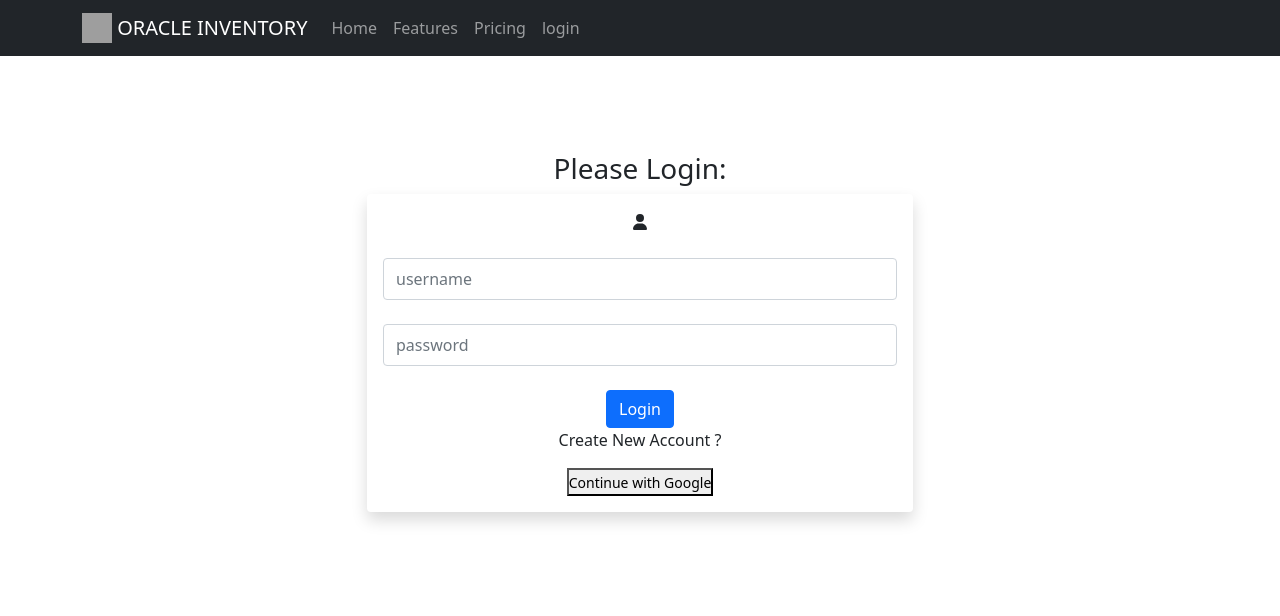
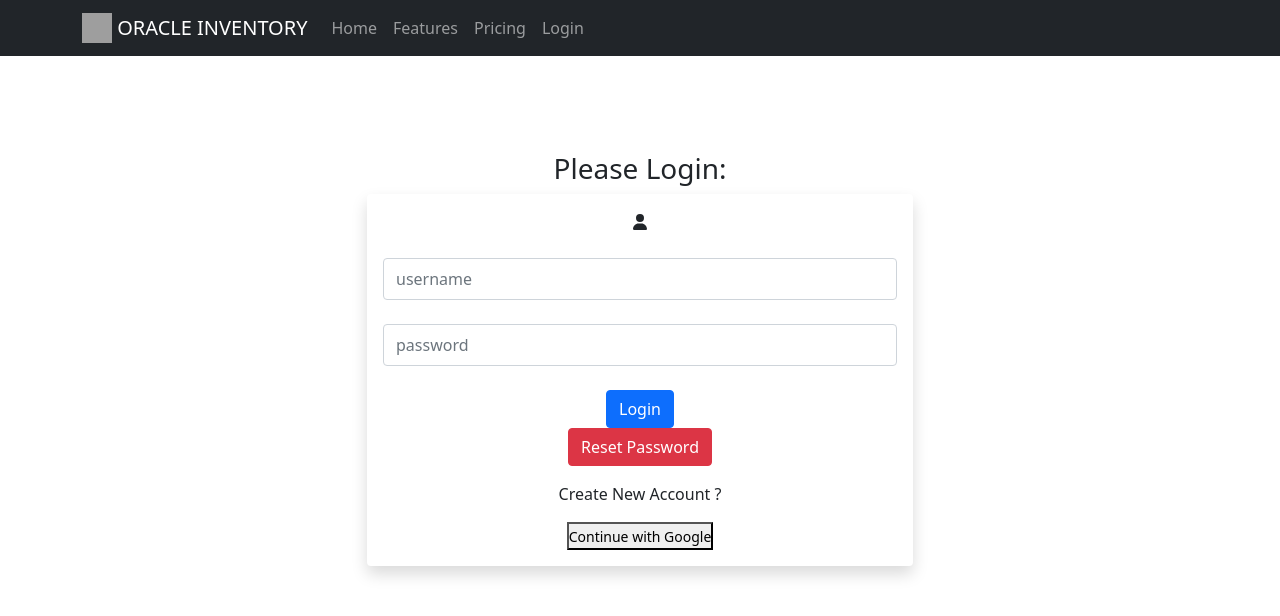
Before and after one commit to rezwanrahimr/warehouse-management-client-site, a React (Create React App) app: page /login in a window 1280 px wide. Shown: the top 616 px of the page. Built offline with nearby package versions, Linux system fonts and the light colour scheme; no server answers; grey boxes are pictures that could not be loaded.

Commit message:
some change

```diff
--- a/src/components/Header/Header.js
+++ b/src/components/Header/Header.js
@@ -1,7 +1,28 @@
-import React from 'react';
+import React, { useEffect, useState } from 'react';
 import { Container, Nav, Navbar } from 'react-bootstrap';
+import { useNavigate } from 'react-router-dom';
+import { onAuthStateChanged, signOut } from 'firebase/auth';
+import auth from '../../firebase';
+const Header = () => {
 
-const Header = () => {
+    const [user, setUser] = useState({});
+    useEffect(() => {
+        onAuthStateChanged(auth, (user) => {
+            console.log(user);
+            if (user) {
+                setUser(user);
+            } else {
+                setUser({});
+            }
+        })
+    },[])
+    const signOutUser = () => {
+        signOut(auth)
+            .then(() => {
+            }).catch((error) => {
+            });
+    }
+
     return (
         <div>
             <Navbar bg="dark" variant="dark">
@@ -14,13 +35,19 @@ const Header = () => {
                             height="30"
                             className="d-inline-block align-top"
                         />{' '}
-                       ORACLE INVENTORY
+                        ORACLE INVENTORY
                     </Navbar.Brand>
                     <Nav className="me-auto">
                         <Nav.Link href="/home">Home</Nav.Link>
                         <Nav.Link href="/features">Features</Nav.Link>
                         <Nav.Link href="/pricing">Pricing</Nav.Link>
-                        <Nav.Link href="/login">login</Nav.Link>
+                        {
+                            user?.uid ? (
+                                <Nav.Link onClick={signOutUser } href="/login" >sign out</Nav.Link>) : (
+                                <Nav.Link href="/login" >Login</Nav.Link>
+                            )
+                        }
+
                     </Nav>
                 </Container>
             </Navbar>
--- a/src/components/Login/Login.js
+++ b/src/components/Login/Login.js
@@ -4,6 +4,7 @@ import { useSignInWithEmailAndPassword } from "react-firebase-hooks/auth";
 import auth from '../../firebase';
 import React from 'react';
 import { GoogleAuthProvider, signInWithPopup } from 'firebase/auth';
+import { Button } from "react-bootstrap";
 import { useNavigate } from 'react-router-dom';
 
 
@@ -12,6 +13,15 @@ const Login = () => {
     // Email and Password Authentication Start.
     const [signInWithEmailAndPassword, user, loading, error,
     ] = useSignInWithEmailAndPassword(auth);
+    if (error) {
+        alert(error.message);
+      }
+     else if (loading) {
+        return <p>Loading...</p>
+      }
+      else if (user) {
+        navigate("/home");
+      }
     console.log(user);
     const handleLoginForm = (event) => {
         const email = event.target.email.value;
@@ -50,12 +60,15 @@ const Login = () => {
                             <div className='card-body'>
 
                                 <FontAwesomeIcon className='mx-auto' icon={faUser} />
-                                <form action="" onSubmit={handleLoginForm}>
+                                <form onSubmit={handleLoginForm}>
 
-                                    <input type="email" name="email" id="email" className='form-control my-4 py-2' placeholder='username' />
+                                    <input type="text" name="email" id="email" className='form-control my-4 py-2' placeholder='username' />
                                     <input type="password" name="password" id="password" className='form-control my-4 py-2' placeholder='password' />
                                     <div className='text-center mt-3'>
                                         <button type='submit' className='btn btn-primary'>Login</button>
+                                       <p>
+                                       <Button variant="danger">Reset Password</Button>{' '}
+                                       </p>
                                         <p onClick={() => navigate("/signup")}>Create New Account ?</p>
                                     </div>
                                 </form>
```
